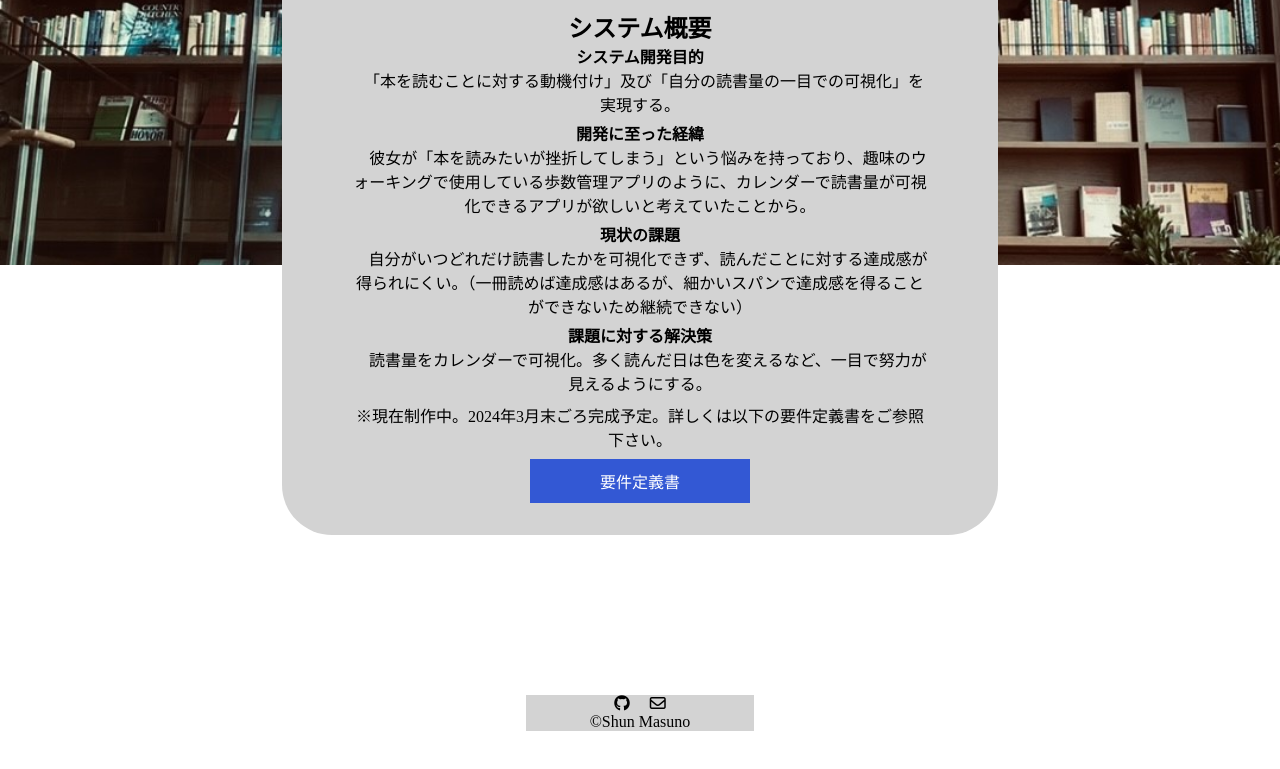
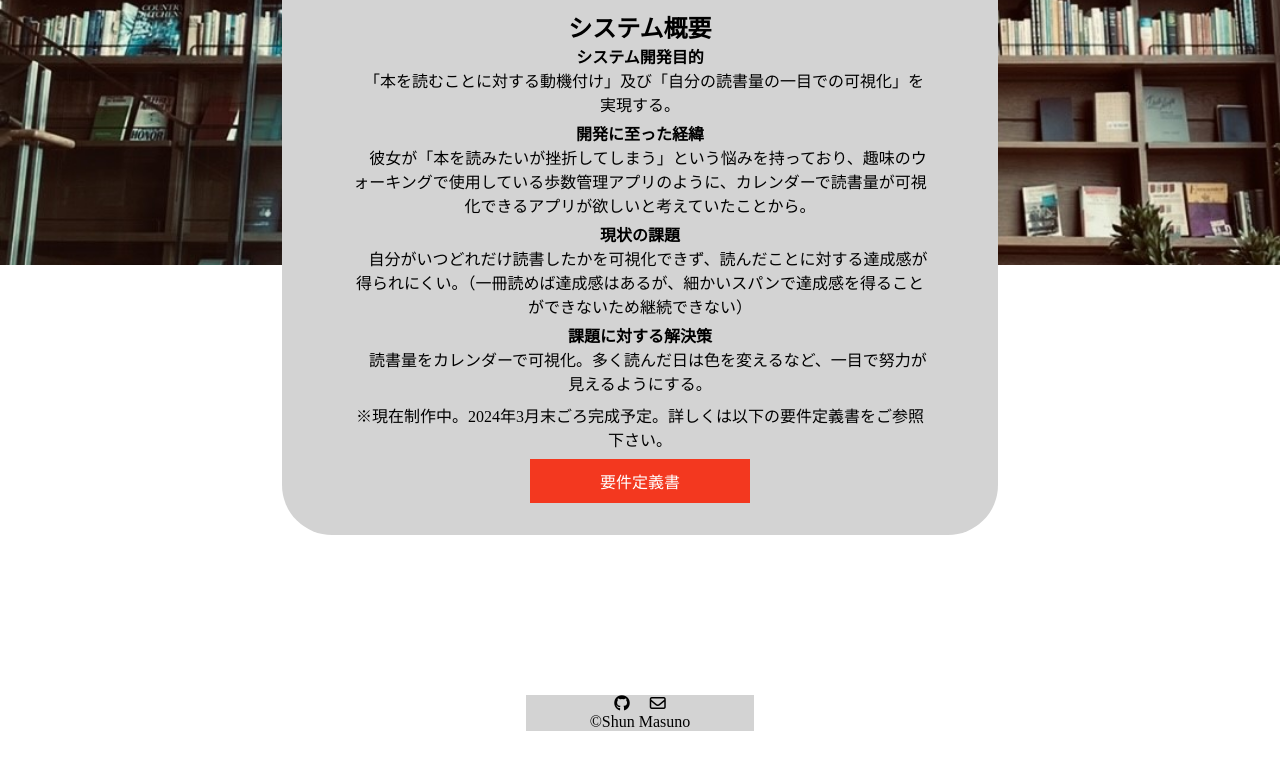
Before and after one commit to mmm-ssssss/Portofolio-Site, a plain HTML site: page works.html in a window 1280 px wide. Shown: the part 535-1304 px from the top of the page. Drawn offline with Linux system fonts and the light colour scheme.

Commit message:
要件定義書のPDF化F

```diff
--- a/style2.css
+++ b/style2.css
@@ -88,7 +88,7 @@ article div {
 article div a {
     text-decoration: none;
     color: white;
-    background-color:rgb(51, 88, 212);
+    background-color: rgb(243, 56, 31);
     padding: 10px;
     width: 200px;
     display: block;
--- a/works.html
+++ b/works.html
@@ -28,7 +28,7 @@
                     <br>　読書量をカレンダーで可視化。多く読んだ日は色を変えるなど、一目で努力が見えるようにする。</li>
             </ul>
             <p>※現在制作中。2024年3月末ごろ完成予定。詳しくは以下の要件定義書をご参照下さい。</p>
-            <div><a href="要件定義書.docx">要件定義書</a></div>
+            <div><a href="要件定義書.pdf">要件定義書</a></div>
         </article>
     </main>
     <footer>
```
